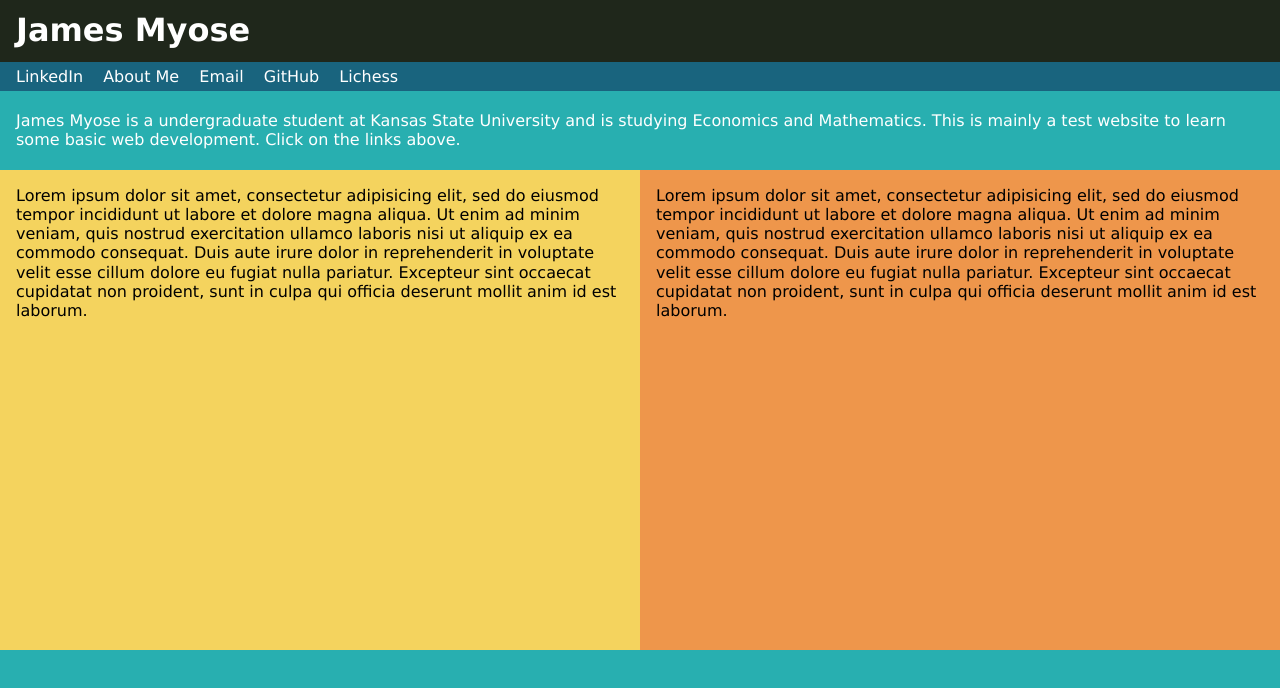
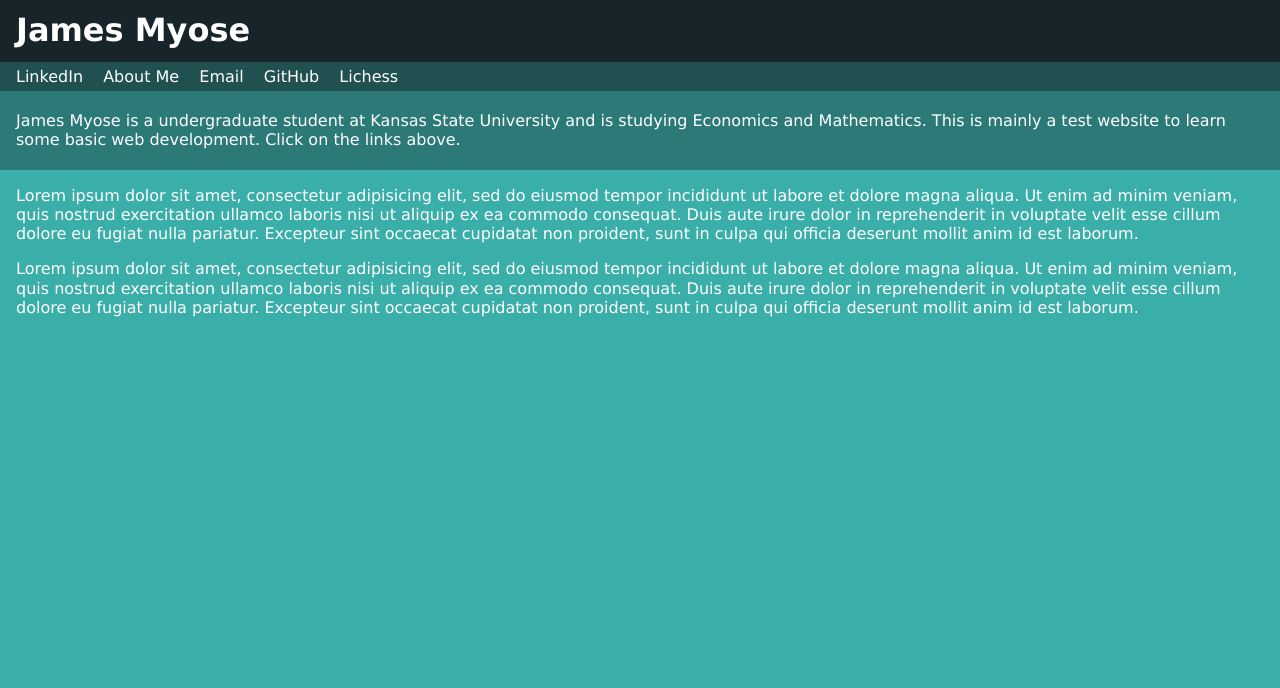
Before and after one commit to jamesmyose/jamesmyose.github.io, a plain HTML site: page index.html in a window 1280 px wide. Shown: the top 688 px of the page. Drawn offline with Linux system fonts and the light colour scheme.

Commit message:
reverting to old colors and reorganizing code

```diff
--- a/index.css
+++ b/index.css
@@ -1,40 +1,40 @@
 body{
-    background-color: #28AFB0;
+    line-height: 1.2em;
+    margin: 0;
+    height: 200em;
+
+    background-color: #3AAFA9;
     /*
     background-color: #c5c1c0;
     background-color: #050401;
     */
+
     color: #fff;
     /*
     font-family: Arial, Helvetica, sans-serif;
     */
     font-family: "Verdana", "Geneva", sans-serif;
     font-size: 16px;
-    line-height: 1.2em;
-    margin: 0;
 }
 
 .container{
     margin: 0;
-
-    background-color: #1F271B;
+    padding-left: 1em;
+    overflow: hidden;
+    background-color: #17252A;
     /*
     background-color: #0a1612;
     background-color: #30BCED;
     */
-	overflow:hidden;
-    color: #000;
-    padding-left: 1em;
 }
 
 .container a{
+    color: #fff;
     text-decoration: none;
-    color: #fff;
 }
 
 #nav{
-
-	background-color: #19647E;
+	background-color: #215051;
     /*
     background-color:#f7ce3e;
     background-color: #FC5130;
@@ -42,24 +42,23 @@ body{
 }
 
 #nav ul{
-	list-style: none;
     margin: 0;
     padding: 5px 1em;
+	list-style: none;
 }
 
 #nav li{
-	display:inline;
+	display: inline;
 }
 
 #nav a{
+    padding-right:15px;
 	color: #fff;
 	text-decoration: none;
-	padding-right:15px;
 }
 
 #showcase{
-
-    background-color: #28AFB0;
+    background-color: #2B7A78;
     /*
     background-color: #1a2930;
     background-color: #2c3e50;
@@ -67,9 +66,9 @@ body{
 }
 
 #showcase p{
-    color: #fff;
     margin: 0;
     padding: 20px 1em;
+    color: #fff;
 }
 
 #showcase h1{
@@ -79,10 +78,11 @@ body{
 }
 
 .main{
-    color: #000;
-
+    padding: 0 1em;
+    color: #fff;
 }
 
+/*
 .splitleft{
 
     position: relative;
@@ -114,6 +114,7 @@ body{
     background-color: #EE964B;
     padding: 0 1em;
 }
+*/
 
 /*
 #nav{
--- a/index.html
+++ b/index.html
@@ -25,15 +25,11 @@
         <section id="showcase">
             <p>James Myose is a undergraduate student at Kansas State University and is studying Economics and Mathematics. This is mainly a test website to learn some basic web development. Click on the links above.</p>
         </section>
-        <div class="splitleft">
-            <div class="main">
-                <p>Lorem ipsum dolor sit amet, consectetur adipisicing elit, sed do eiusmod tempor incididunt ut labore et dolore magna aliqua. Ut enim ad minim veniam, quis nostrud exercitation ullamco laboris nisi ut aliquip ex ea commodo consequat. Duis aute irure dolor in reprehenderit in voluptate velit esse cillum dolore eu fugiat nulla pariatur. Excepteur sint occaecat cupidatat non proident, sunt in culpa qui officia deserunt mollit anim id est laborum.</p>
-            </div>
+        <div class="main">
+            <p>Lorem ipsum dolor sit amet, consectetur adipisicing elit, sed do eiusmod tempor incididunt ut labore et dolore magna aliqua. Ut enim ad minim veniam, quis nostrud exercitation ullamco laboris nisi ut aliquip ex ea commodo consequat. Duis aute irure dolor in reprehenderit in voluptate velit esse cillum dolore eu fugiat nulla pariatur. Excepteur sint occaecat cupidatat non proident, sunt in culpa qui officia deserunt mollit anim id est laborum.</p>
         </div>
-        <div class="splitright">
-            <div class="main">
-                <p>Lorem ipsum dolor sit amet, consectetur adipisicing elit, sed do eiusmod tempor incididunt ut labore et dolore magna aliqua. Ut enim ad minim veniam, quis nostrud exercitation ullamco laboris nisi ut aliquip ex ea commodo consequat. Duis aute irure dolor in reprehenderit in voluptate velit esse cillum dolore eu fugiat nulla pariatur. Excepteur sint occaecat cupidatat non proident, sunt in culpa qui officia deserunt mollit anim id est laborum.</p>
-            </div>
+        <div class="main">
+            <p>Lorem ipsum dolor sit amet, consectetur adipisicing elit, sed do eiusmod tempor incididunt ut labore et dolore magna aliqua. Ut enim ad minim veniam, quis nostrud exercitation ullamco laboris nisi ut aliquip ex ea commodo consequat. Duis aute irure dolor in reprehenderit in voluptate velit esse cillum dolore eu fugiat nulla pariatur. Excepteur sint occaecat cupidatat non proident, sunt in culpa qui officia deserunt mollit anim id est laborum.</p>
         </div>
         <script type="text/javascript" src = "index.js"></script>
     </body>
```
